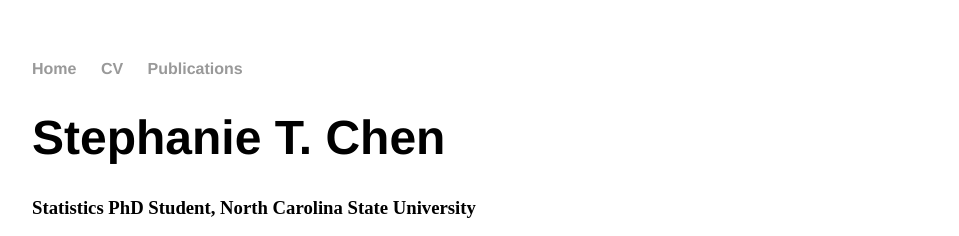
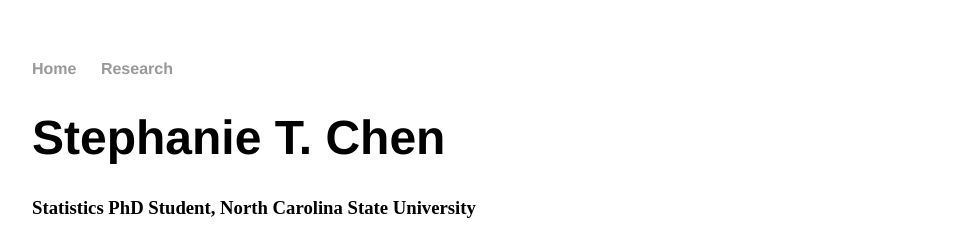
Before and after one commit to stchen3/stchen3.github.io, a Jekyll site: the page built from index.html, in a window 1280 px wide. Shown: the top 236 px of the page, without its empty margins (160-1119 px from the left). Built offline with Jekyll 4.4.1, drawn with Linux system fonts in a browser that asks for light colours; grey boxes are pictures that could not be loaded.

Commit message:
Update default.html

```diff
--- a/_layouts/default.html
+++ b/_layouts/default.html
@@ -8,8 +8,7 @@
 			<nav>
 	    		<ul>
 	        		<li><a href="/">Home</a></li>
-		        	<li><a href="/cv">CV</a></li>
-	        		<li><a href="/publications">Publications</a></li>
+	        		<li><a href="/publications">Research</a></li>
 	    		</ul>
 			</nav>
 			<div class="container">
```
